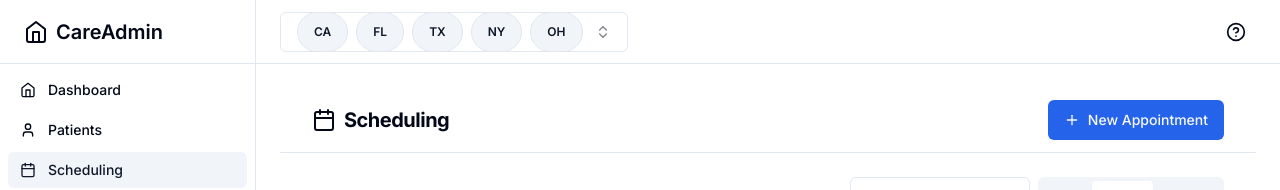
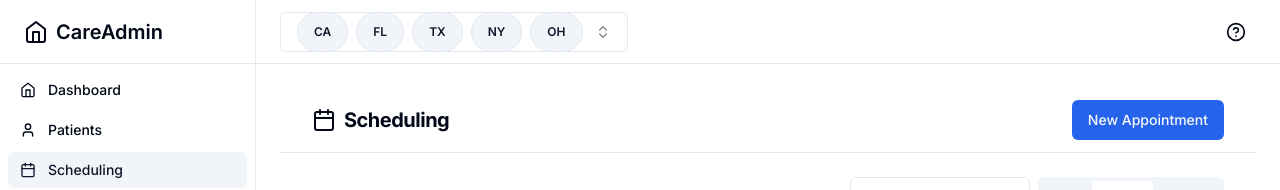
Before and after one commit to dzodze00/careadmin, a Next.js app: page /scheduling in a window 1280 px wide. Shown: the top 190 px of the page. Built offline with nearby package versions, Linux system fonts and the light colour scheme.

Commit message:
Update page.tsx

```diff
--- a/app/scheduling/page.tsx
+++ b/app/scheduling/page.tsx
@@ -1,9 +1,11 @@
-import { Calendar, ChevronLeft, ChevronRight, Clock, Plus, User } from "lucide-react"
+"use client"
+import { Calendar, ChevronLeft, ChevronRight, Clock, User } from "lucide-react"
 
 import { Button } from "@/components/ui/button"
 import { Card, CardContent, CardDescription, CardHeader, CardTitle } from "@/components/ui/card"
 import { Select, SelectContent, SelectItem, SelectTrigger, SelectValue } from "@/components/ui/select"
 import { Tabs, TabsList, TabsTrigger } from "@/components/ui/tabs"
+import { AppointmentModal } from "./appointment-modal"
 
 export default function SchedulingPage() {
   return (
@@ -14,10 +16,13 @@ export default function SchedulingPage() {
             <Calendar className="h-6 w-6" />
             <h1 className="text-xl font-bold">Scheduling</h1>
           </div>
-          <Button>
-            <Plus className="mr-2 h-4 w-4" />
-            New Appointment
-          </Button>
+          <AppointmentModal
+            onSave={(data) => {
+              console.log("New appointment:", data)
+              // In a real app, you would save this to your backend
+              alert("Appointment scheduled successfully!")
+            }}
+          />
         </div>
       </header>
 
@@ -155,7 +160,11 @@ export default function SchedulingPage() {
                           </div>
                         </div>
                       </div>
-                      <Button variant="outline" size="sm">
+                      <Button
+                        variant="outline"
+                        size="sm"
+                        onClick={() => alert(`Viewing details for ${appointment.patient}`)}
+                      >
                         Details
                       </Button>
                     </div>
```
